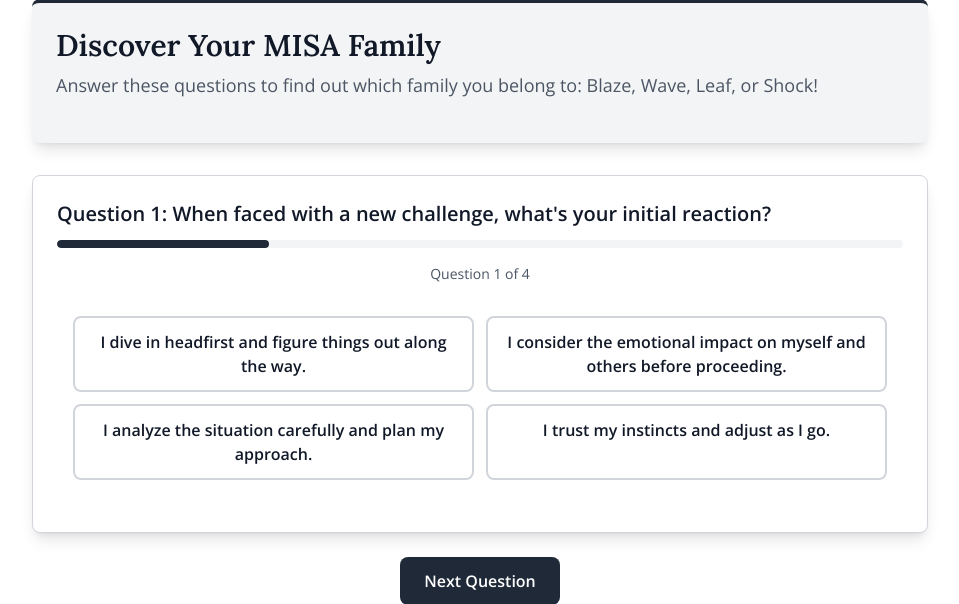
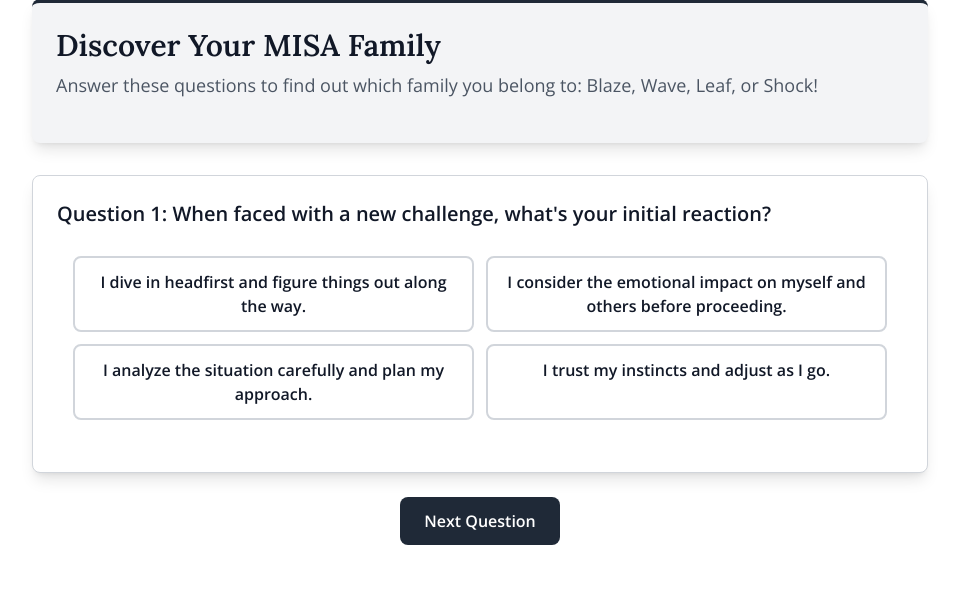
Before and after one commit to yanicells/Big-4-Sorter, a Node server app: template views/family-quiz.html in a window 1280 px wide. Shown: the part 129-733 px from the top of the page, without its empty margins (160-1119 px from the left). Run offline with Node 20, Linux system fonts and the light colour scheme; the template is opened without the code that fills it, so the values that code supplies are empty; style sheets or scripts are compiled from the project's sources; some libraries are stand-ins or nearby versions.

Commit message:
Edit css

```diff
--- a/views/family-quiz.html
+++ b/views/family-quiz.html
@@ -38,10 +38,6 @@
                 <h5 class="mb-3 text-base font-semibold text-gray-900 md:text-xl" id="question">
 
                 </h5>
-                <div class="bg-gray-100 h-2 rounded-full mb-4 overflow-hidden">
-                    <div class="bg-gray-800 h-full w-1/4 rounded-full transition-all duration-300" id="progress-bar"></div>
-                </div>
-                <div class="text-center text-gray-600 text-sm mb-4" id="progress-text">Question 1 of 4</div>
 
                 <ul class="grid-cols-2 grid-rows-2 grid p-4 gap-3 text-center">
                     <li class="cursor-pointer rounded-lg bg-white border-2 border-gray-300 hover:bg-gray-800 hover:border-gray-800 hover:text-white p-3 w-full h-full items-center text-base font-semibold text-gray-900 group hover:shadow-lg transition-all duration-300 choice choice-a" id="a">
```
